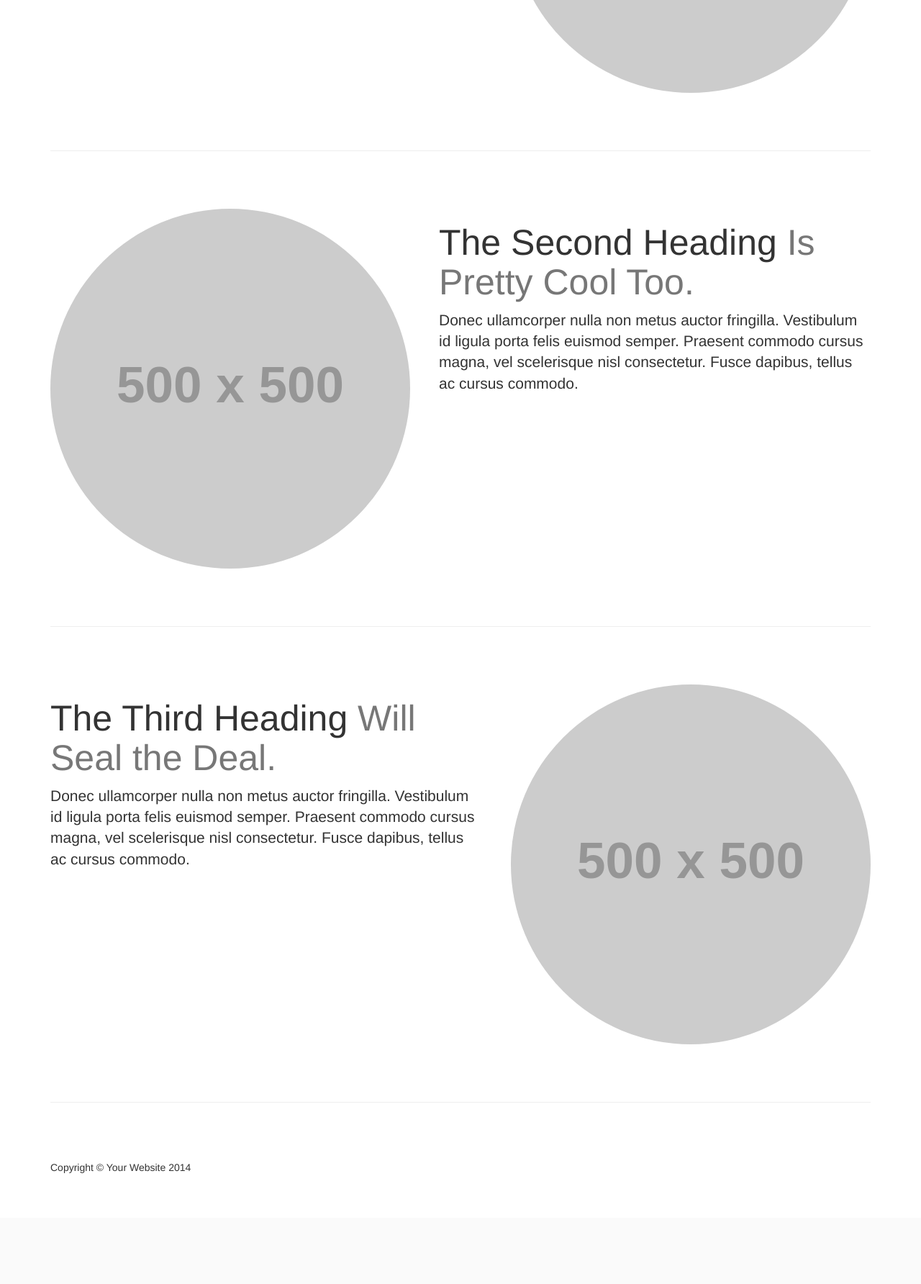
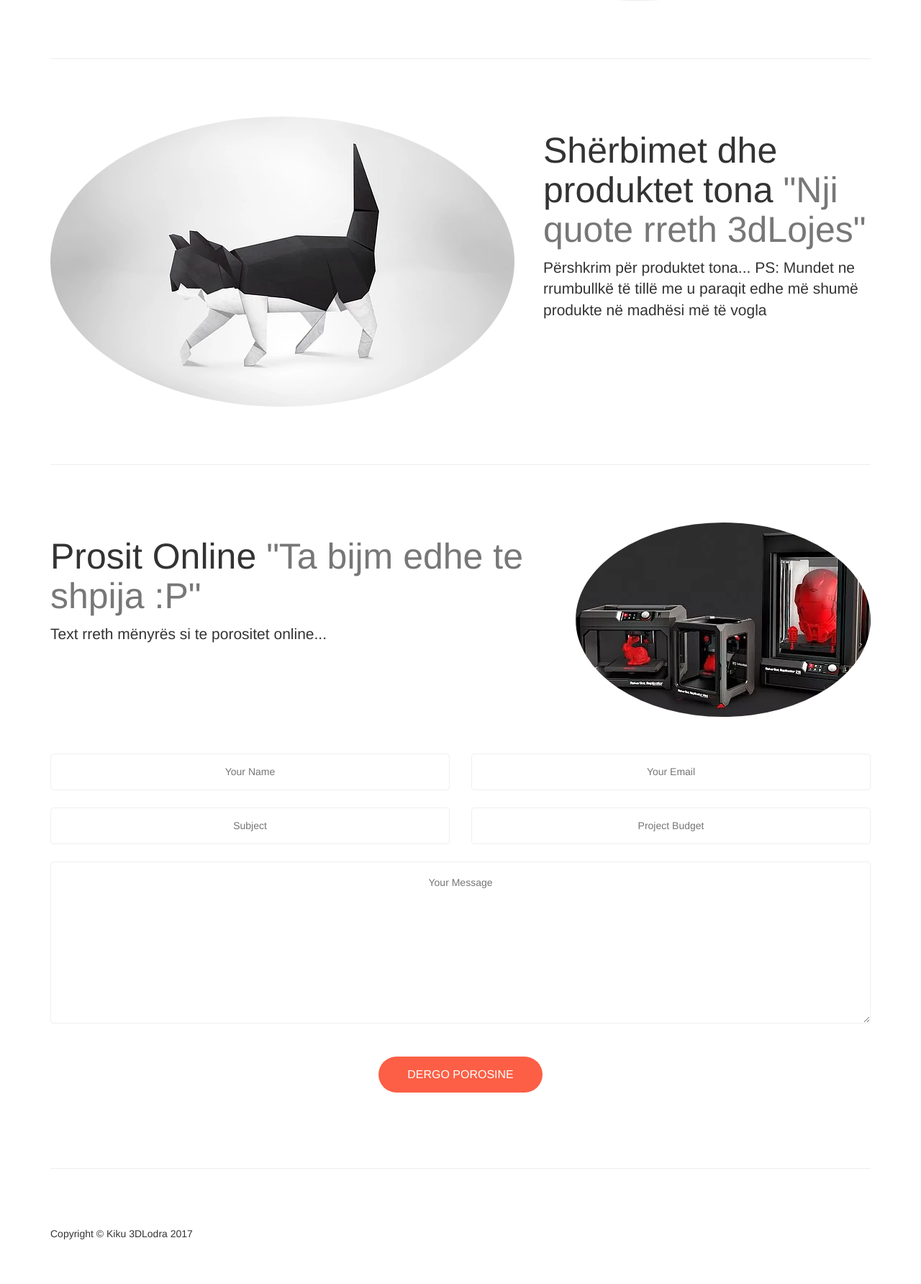
Before and after one commit to gentrexha/Kiku3D-Web-App, a PHP site: page / in a window 1280 px wide. Shown: the part 1100-2884 px from the top of the page at 72% size. Before the commit the page ends 2730 px from the top, so only its background shows below. Run offline with PHP 8.4, Linux system fonts and the light colour scheme; grey boxes labelled with a size stand in for pictures from a placeholder-image service; some libraries are stand-ins or nearby versions.

Commit message:
Pjesa e Front End

```diff
--- a/www/css/one-page-wonder.css
+++ b/www/css/one-page-wonder.css
@@ -20,7 +20,7 @@ body {
 }
 
 .headline {
-    padding: 120px 0;
+   /* padding: 120px 0;*/
 }
 
 .headline h1 {
@@ -54,6 +54,71 @@ body {
 .featurette-heading {
     font-size: 50px;
 }
+/*Input forma added*/
+.contact-form {
+  text-align: center;
+  margin-top: 51px;
+}
+.contact-form .input-field {
+  line-height: 49px;
+  width: 100%;
+  border: 1px solid #efefef;
+  border-radius: 4px;
+  text-align: center;
+  padding: 0 10px 0 10px;
+  margin-bottom: 24px;
+}
+.contact-form textarea.input-field {
+  max-height: 225px;
+  line-height: 27px;
+  padding-top: 15px;
+}
+.contact-form .standard-button {
+  margin-top: 17px;
+}
+.contact-form ::-webkit-input-placeholder {
+  text-align: center;
+}
+.contact-form :-moz-placeholder {
+  /* Firefox 18- */
+  text-align: center;
+}
+.contact-form ::-moz-placeholder {
+  /* Firefox 19+ */
+  text-align: center;
+}
+.contact-form :-ms-input-placeholder {
+  text-align: center;
+}
+/*fundi i input formes*/
+/*submit buttoni*/
+.standard-button {
+  padding: 0 40px 0 40px;
+  font-size: 16px;
+  text-transform: uppercase;
+  font-weight: 500;
+  border-radius: 30px;
+  margin-top: 25px;
+  margin-bottom: 25px;
+  line-height: 50px;
+  border: none;
+  box-shadow: none;
+}
+.red-button {
+  color: #ffffff;
+  background: #fc5f45;
+}
+.red-button:hover,
+.red-button:active,
+.red-button:active:hover,
+.red-button:focus:hover,
+.red-button:focus {
+  background-color: #f34123;
+  color: #ffffff;
+  outline: none;
+}
+/*fundi i submit buttonit*/
+
 
 footer {
     margin: 50px 0;
@@ -145,7 +210,7 @@ footer {
 
 @media(max-width:640px) {
     .headline {
-        padding: 75px 0 25px 0;
+        /*padding: 75px 0 25px 0;*/
     }
 
     .headline h1 {
--- a/www/index.html
+++ b/www/index.html
@@ -39,19 +39,19 @@
                     <span class="icon-bar"></span>
                     <span class="icon-bar"></span>
                 </button>
-                <a class="navbar-brand" href="#">Start Bootstrap</a>
+                <a class="navbar-brand" href="#">3DLodra</a>
             </div>
             <!-- Collect the nav links, forms, and other content for toggling -->
             <div class="collapse navbar-collapse" id="bs-example-navbar-collapse-1">
                 <ul class="nav navbar-nav">
                     <li>
-                        <a href="#about">About</a>
+                        <a href="#about">Rreth nesh</a>
                     </li>
                     <li>
-                        <a href="#services">Services</a>
+                        <a href="#services">Sherbimet</a>
                     </li>
                     <li>
-                        <a href="#contact">Contact</a>
+                        <a href="#contact">Porosit</a>
                     </li>
                 </ul>
             </div>
@@ -62,11 +62,14 @@
 
     <!-- Full Width Image Header -->
     <header class="header-image">
-        <div class="headline">
-            <div class="container">
+
+        <div class="headline"  >
+                <img src="3dlodraCOVER.jpg" width=100%; height=100%; >
+            <!-- <div class="container">
                 <h1>One Page Wonder</h1>
                 <h2>Will Knock Your Socks Off</h2>
-            </div>
+            </div> -->
+
         </div>
     </header>
 
@@ -77,34 +80,65 @@
 
         <!-- First Featurette -->
         <div class="featurette" id="about">
-            <img class="featurette-image img-circle img-responsive pull-right" src="http://placehold.it/500x500">
-            <h2 class="featurette-heading">This First Heading
-                <span class="text-muted">Will Catch Your Eye</span>
+            <img class="featurette-image img-circle img-responsive pull-right" src="foto3.jpg">
+            <h2 class="featurette-heading">Rreth Nesh
+                <span class="text-muted">"Lodra juaj ashtu si e keni vizatuar"</span>
             </h2>
-            <p class="lead">Donec ullamcorper nulla non metus auctor fringilla. Vestibulum id ligula porta felis euismod semper. Praesent commodo cursus magna, vel scelerisque nisl consectetur. Fusce dapibus, tellus ac cursus commodo.</p>
+            <p class="lead">Një përshkrim i shkurtër për Biznesin tuaj<!-- Donec ullamcorper nulla non metus auctor fringilla. Vestibulum id ligula porta felis euismod semper. Praesent commodo cursus magna, vel scelerisque nisl consectetur. Fusce dapibus, tellus ac cursus commodo. --></p>
         </div>
 
         <hr class="featurette-divider">
 
         <!-- Second Featurette -->
         <div class="featurette" id="services">
-            <img class="featurette-image img-circle img-responsive pull-left" src="http://placehold.it/500x500">
-            <h2 class="featurette-heading">The Second Heading
-                <span class="text-muted">Is Pretty Cool Too.</span>
+            <img class="featurette-image img-circle img-responsive pull-left" src="foto2.jpg">
+            <h2 class="featurette-heading">Shërbimet dhe produktet tona
+                <span class="text-muted">"Nji quote rreth 3dLojes"</span>
             </h2>
-            <p class="lead">Donec ullamcorper nulla non metus auctor fringilla. Vestibulum id ligula porta felis euismod semper. Praesent commodo cursus magna, vel scelerisque nisl consectetur. Fusce dapibus, tellus ac cursus commodo.</p>
+            <p class="lead">Përshkrim për produktet tona... PS: Mundet ne rrumbullkë të tillë me u paraqit edhe më shumë produkte në madhësi më të vogla  </p>
         </div>
 
         <hr class="featurette-divider">
 
         <!-- Third Featurette -->
         <div class="featurette" id="contact">
-            <img class="featurette-image img-circle img-responsive pull-right" src="http://placehold.it/500x500">
-            <h2 class="featurette-heading">The Third Heading
-                <span class="text-muted">Will Seal the Deal.</span>
+            <img class="featurette-image img-circle img-responsive pull-right" src="foto1.jpg">
+            <h2 class="featurette-heading">Prosit Online
+                <span class="text-muted">"Ta bijm edhe te shpija :P"</span>
             </h2>
-            <p class="lead">Donec ullamcorper nulla non metus auctor fringilla. Vestibulum id ligula porta felis euismod semper. Praesent commodo cursus magna, vel scelerisque nisl consectetur. Fusce dapibus, tellus ac cursus commodo.</p>
+            <p class="lead">Text rreth mënyrës si te porositet online...</p>
         </div>
+      <!--   ******************************************************************
+        INPUT FORMA
+        ****************************************************************** -->
+        <form id="contact-form" class="contact-form">
+                        <div class="row">
+
+                            <div class="col-lg-6 col-md-6">
+                                <input type="text" id="name" name="name" class="input-field" placeholder="Your Name">
+                            </div>
+
+                            <div class="col-lg-6 col-md-6">
+                                <input type="email" id="email" name="email" class="input-field" placeholder="Your Email">
+                            </div>
+
+                            <div class="col-lg-6 col-md-6">
+                                <input type="text" id="subject" name="subject" class="input-field" placeholder="Subject">
+                            </div>
+
+                            <div class="col-lg-6 col-md-6">
+                                <input type="text" id="budget" name="budget" class="input-field" placeholder="Project Budget">
+                            </div>
+
+                            <div class="col-lg-12">
+                                <textarea name="message" id="message" class="input-field" rows="8" placeholder="Your Message"></textarea>
+                            </div>
+
+                            <button onclick="window.open('mailto:test@example.com?subject=subject&body=body');" class="btn btn-default standard-button red-button">Dergo Porosine</button>
+                        </div>
+                    </form>
+
+        <!-- ****************************************************************** -->
 
         <hr class="featurette-divider">
 
@@ -112,7 +146,7 @@
         <footer>
             <div class="row">
                 <div class="col-lg-12">
-                    <p>Copyright &copy; Your Website 2014</p>
+                    <p>Copyright &copy; Kiku 3DLodra 2017</p>
                 </div>
             </div>
         </footer>
```
Also changed, not shown: www/3dlodraCOVER.jpg (added), www/3dlodraPROFIL.jpg (added), www/foto1.jpg (added), www/foto2.jpg (added), www/foto3.jpg (added).
